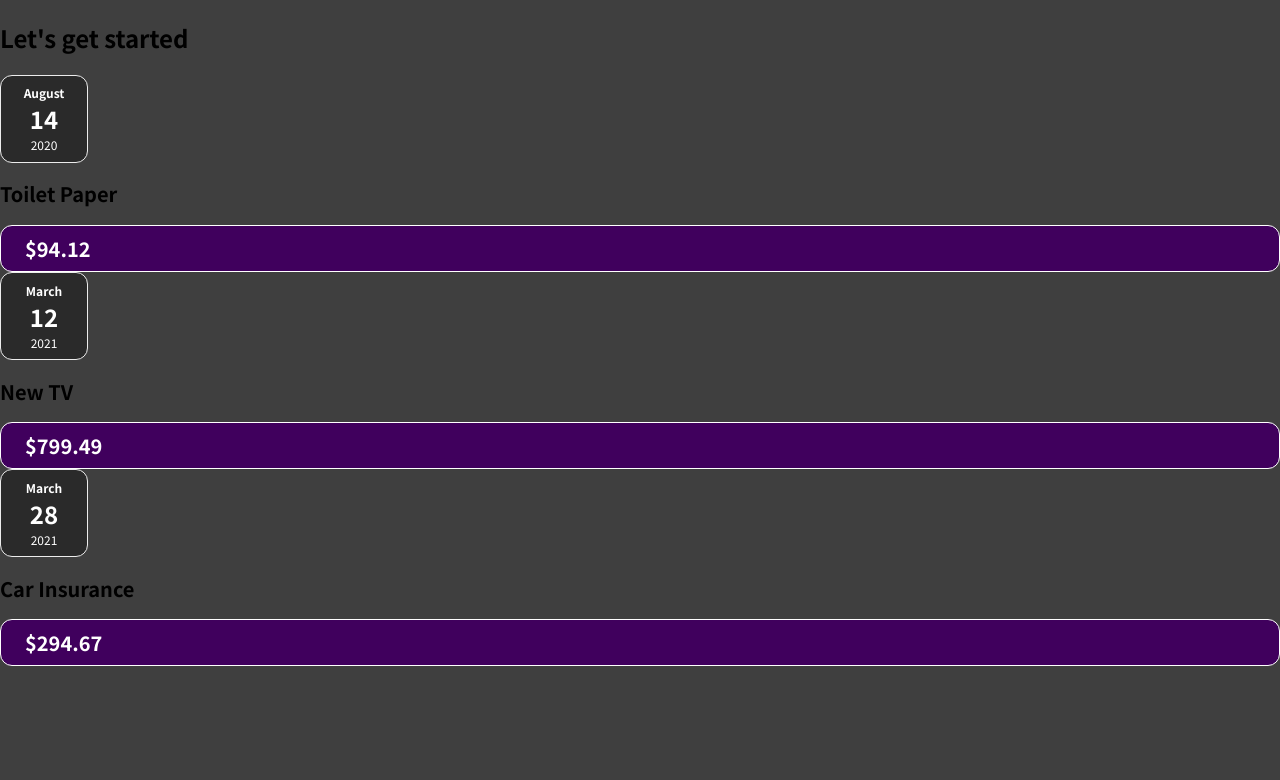
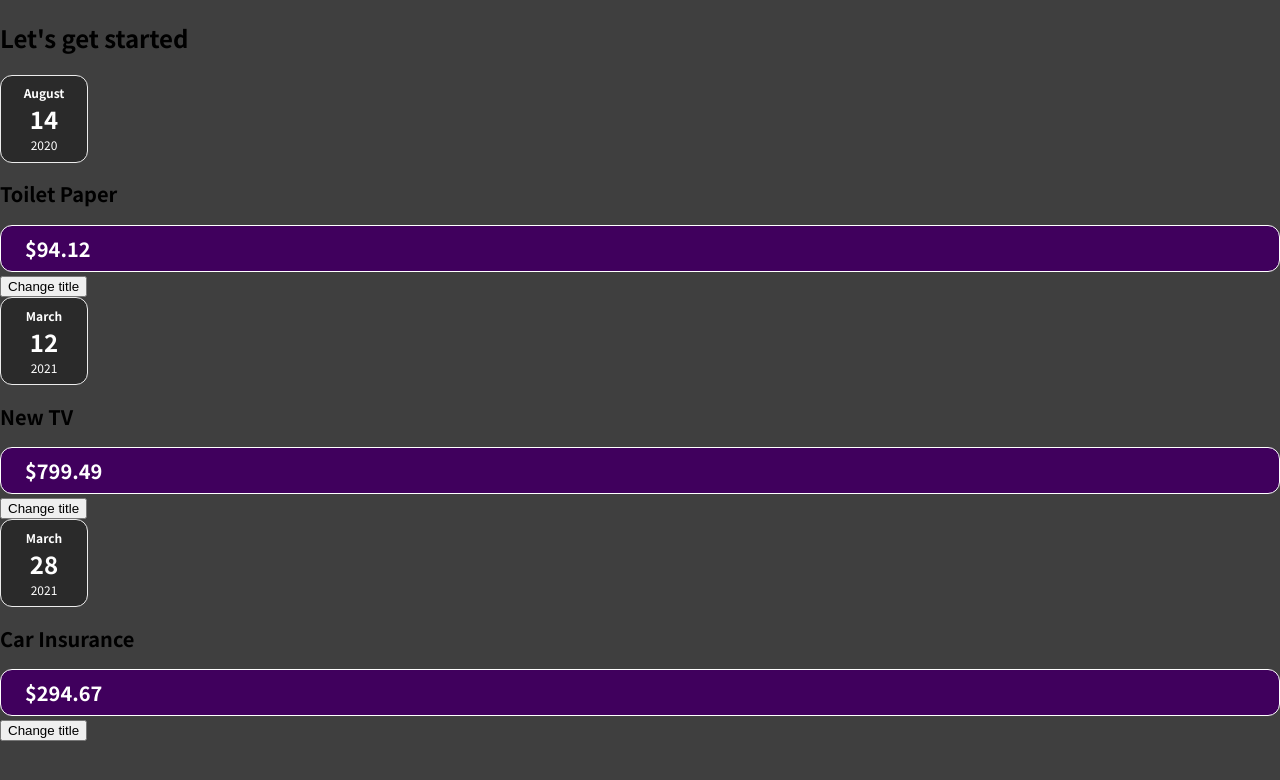
Before and after one commit to irinamihai150/react-guide, a React (Create React App) app: page / in a window 1280 px wide. Shown: the top 780 px of the page. Built offline with nearby package versions, Linux system fonts and the light colour scheme.

Commit message:
add state

```diff
--- a/src/components/ExpenseItem.js
+++ b/src/components/ExpenseItem.js
@@ -1,10 +1,15 @@
-import React from "react"
+import React, { useState } from "react"
 import "./ExpenseItem.css"
 import ExpenseDate from "./ExpenseDate"
 import Card from "./Card"
 
+const ExpenseItem = (props) => {
+	const [title, setTitle] = useState(props.title)
 
-const ExpenseItem = (props) => {
+	const clickHandler = () => {
+		setTitle("Updated")
+
+	}
 	return (
 		<Card className='expense-item'>
 			<ExpenseDate date={props.date} />
@@ -12,6 +17,7 @@
 				<h2>{props.title}</h2>
 			</div>
 			<div className='expense-item__price'>${props.amount}</div>
+			<button onClick={clickHandler}>Change title</button>
 		</Card>
 	)
 }
```
